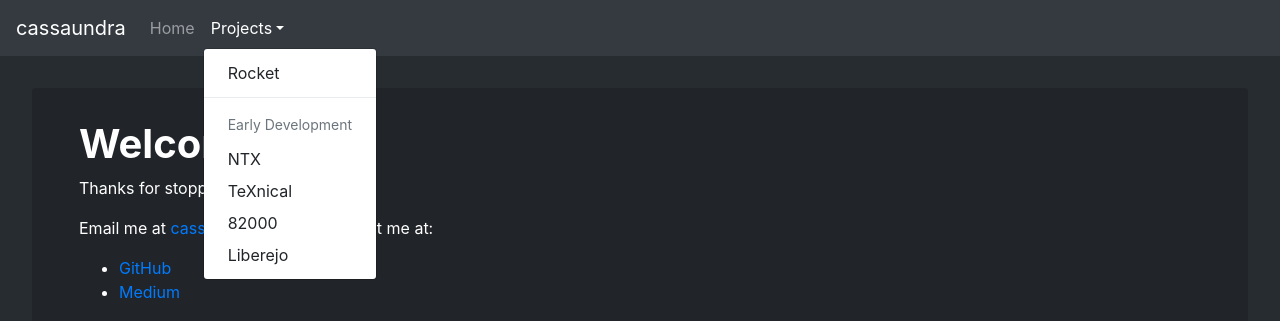
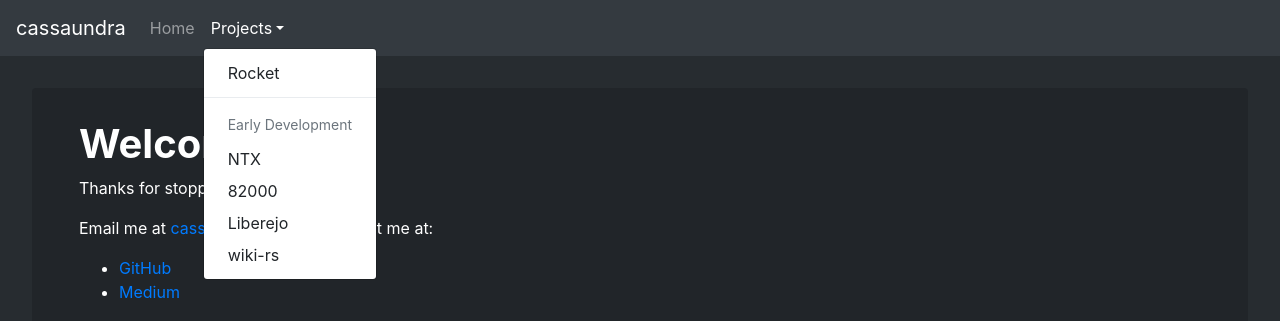
Before and after one commit to cassaundra/cassaundra-io-old, a React (Create React App) app: page / in a window 1280 px wide. Both pictures are taken after a click on the button "Projects". Shown: the top 321 px of the page. Built offline with nearby package versions, Linux system fonts and the light colour scheme.

Commit message:
Add wiki-rs to projects

```diff
--- a/src/components/page/page.tsx
+++ b/src/components/page/page.tsx
@@ -15,9 +15,9 @@ class Page extends Component {
 							<NavDropdown.Divider/>
 							<NavDropdown.Header>Early Development</NavDropdown.Header>
 							<NavDropdown.Item href="https://github.com/cassaundra/ntx">NTX</NavDropdown.Item>
-								<NavDropdown.Item href="https://github.com/cassaundra/texnical">TeXnical</NavDropdown.Item>
 							<NavDropdown.Item href="https://github.com/cassaundra/82000">82000</NavDropdown.Item>
 							<NavDropdown.Item href="https://github.com/liberejo/liberejo">Liberejo</NavDropdown.Item>
+			                <NavDropdown.Item href="https://github.com/cassaundra/wiki-rs">wiki-rs</NavDropdown.Item>
                         </NavDropdown>
                     </Nav>
                 </Navbar>
```
Lines whose indentation alone changed are shown as unchanged.
